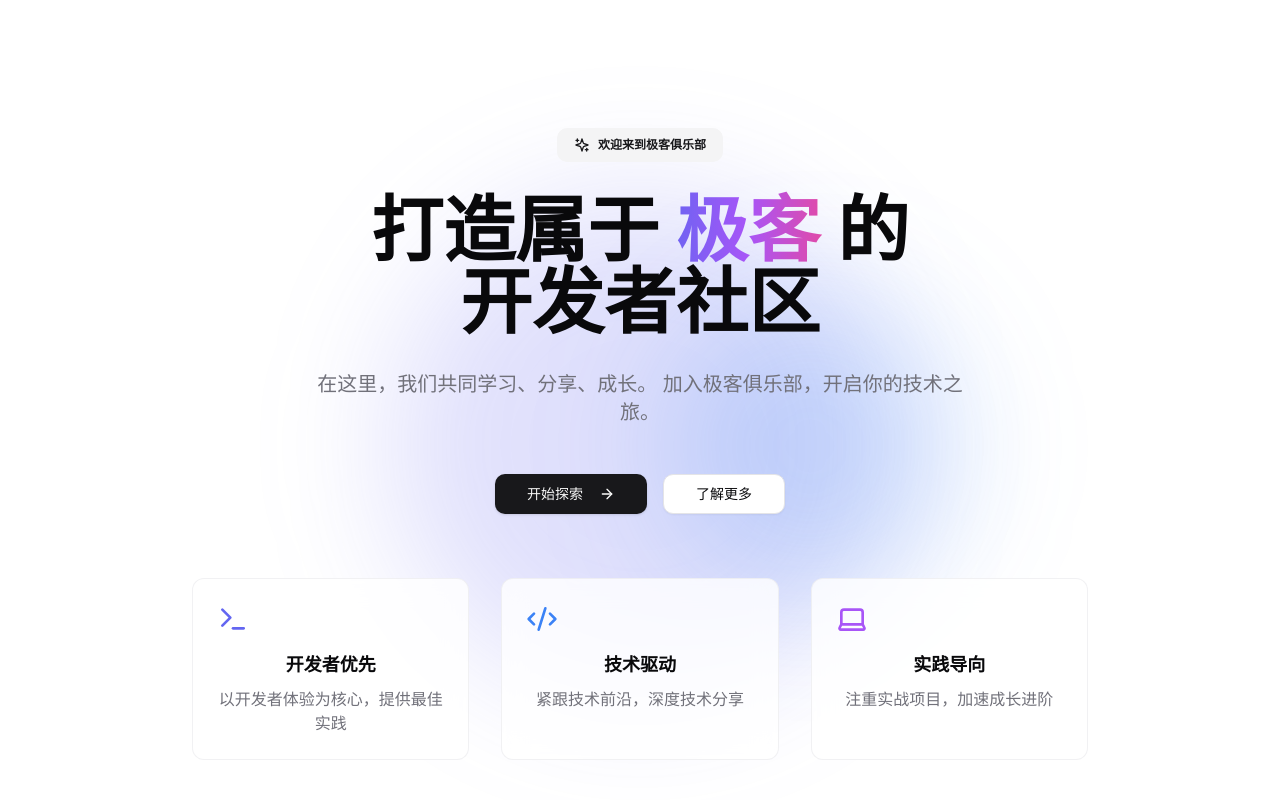
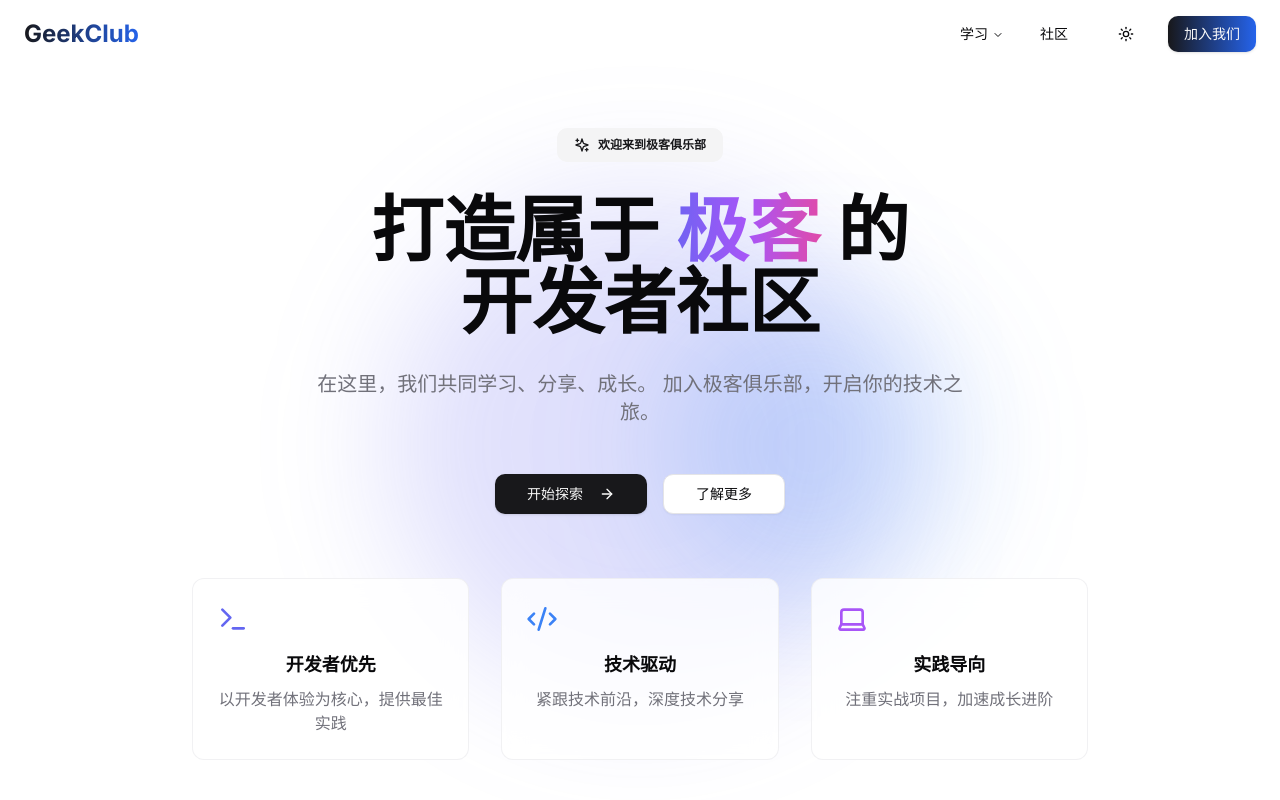
Before and after one commit to kerthans/1x100geekweb, a Next.js app: page / in a window 1280 px wide. Shown: the top 800 px of the page. Built offline with nearby package versions, Linux system fonts and the light colour scheme.

Commit message:
修复一些bug

```diff
--- a/src/app/page.tsx
+++ b/src/app/page.tsx
@@ -1,6 +1,6 @@
 'use client'
 
-// import { Navbar } from '@/components/navbar'
+import { Navbar } from '@/components/navbar'
 import { HeroSection } from '@/components/hero-section'
 import { FeaturesSection } from '@/components/feature-section'
 import { BlogPreviewSection } from '@/components/blog-preview-section'
@@ -12,7 +12,7 @@ import { Footer } from '@/components/footer'
 export default function HomePage() {
   return (
     <main className="min-h-screen">
-      {/* <Navbar /> */}
+      <Navbar />
       <HeroSection />
       <FeaturesSection />
       <BlogPreviewSection />
```
